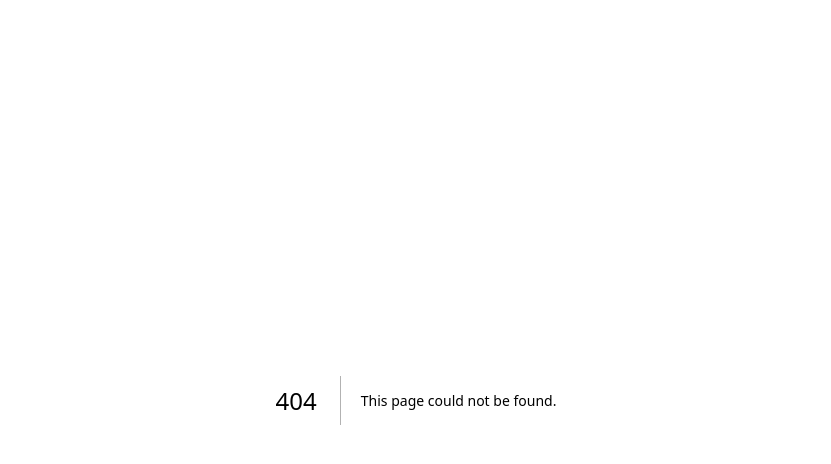
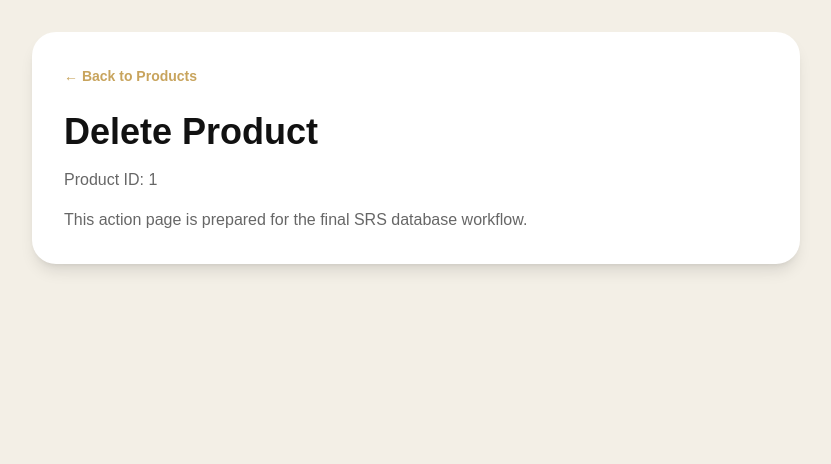
Before and after one commit to shajibhasan5656-cell/dadur-bari-mvp, a Next.js app: page /admin/products/1/delete in a window 1280 px wide. Before the commit this address had no page. Shown: the top 464 px of the page, without its empty margins (224-1055 px from the left). Built offline with nearby package versions, Linux system fonts and the light colour scheme.

Commit message:
Add product management action pages

```diff
--- /dev/null
+++ b/src/app/admin/products/[id]/delete/page.tsx
@@ -0,0 +1,15 @@
+import Link from "next/link";
+
+export default async function Page({ params }: { params: Promise<{ id: string }> }) {
+  const { id } = await params;
+  return (
+    <main className="min-h-screen bg-[#F3EFE6] p-8 text-[#111111]">
+      <div className="mx-auto max-w-3xl rounded-3xl bg-white p-8 shadow-lg">
+        <Link href="/admin/products" className="text-sm font-semibold text-[#C8A45D]">← Back to Products</Link>
+        <h1 className="mt-6 text-4xl font-bold">Delete Product</h1>
+        <p className="mt-4 text-black/60">Product ID: {id}</p>
+        <p className="mt-4 text-black/60">This action page is prepared for the final SRS database workflow.</p>
+      </div>
+    </main>
+  );
+}
--- /dev/null
+++ b/src/app/admin/products/[id]/edit/page.tsx
@@ -0,0 +1,15 @@
+import Link from "next/link";
+
+export default async function Page({ params }: { params: Promise<{ id: string }> }) {
+  const { id } = await params;
+  return (
+    <main className="min-h-screen bg-[#F3EFE6] p-8 text-[#111111]">
+      <div className="mx-auto max-w-3xl rounded-3xl bg-white p-8 shadow-lg">
+        <Link href="/admin/products" className="text-sm font-semibold text-[#C8A45D]">← Back to Products</Link>
+        <h1 className="mt-6 text-4xl font-bold">Edit Product</h1>
+        <p className="mt-4 text-black/60">Product ID: {id}</p>
+        <p className="mt-4 text-black/60">This action page is prepared for the final SRS database workflow.</p>
+      </div>
+    </main>
+  );
+}
--- /dev/null
+++ b/src/app/admin/products/[id]/status/page.tsx
@@ -0,0 +1,15 @@
+import Link from "next/link";
+
+export default async function Page({ params }: { params: Promise<{ id: string }> }) {
+  const { id } = await params;
+  return (
+    <main className="min-h-screen bg-[#F3EFE6] p-8 text-[#111111]">
+      <div className="mx-auto max-w-3xl rounded-3xl bg-white p-8 shadow-lg">
+        <Link href="/admin/products" className="text-sm font-semibold text-[#C8A45D]">← Back to Products</Link>
+        <h1 className="mt-6 text-4xl font-bold">Update Product Status</h1>
+        <p className="mt-4 text-black/60">Product ID: {id}</p>
+        <p className="mt-4 text-black/60">This action page is prepared for the final SRS database workflow.</p>
+      </div>
+    </main>
+  );
+}
--- a/src/app/admin/products/page.tsx
+++ b/src/app/admin/products/page.tsx
@@ -32,12 +32,12 @@ export default async function AdminProductsPage() {
                 <th>Status</th>
                 <th>Category</th>
                 <th>Price</th>
-                <th>Pre Order</th>
+                <th>Pre Order</th><th>Actions</th>
               </tr>
             </thead>
             <tbody>
               {products.length === 0 ? (
-                <tr><td className="py-6 text-black/60" colSpan={6}>No products found. Run seed or add product.</td></tr>
+                <tr><td className="py-6 text-black/60" colSpan={7}>No products found. Run seed or add product.</td></tr>
               ) : (
                 products.map((product) => (
                   <tr key={product.id} className="border-b">
@@ -47,6 +47,11 @@ export default async function AdminProductsPage() {
                     <td>{product.categoryName ?? "-"}</td>
                     <td>৳{product.price ?? 0}</td>
                     <td>{product.isPreOrder ? "Yes" : "No"}</td>
+                    <td className="space-x-2">
+                      <Link href={`/admin/products/${product.id}/edit`} className="rounded bg-[#111111] px-3 py-2 text-xs font-semibold text-white">Edit</Link>
+                      <Link href={`/admin/products/${product.id}/status`} className="rounded bg-[#C8A45D] px-3 py-2 text-xs font-semibold text-[#111111]">Status</Link>
+                      <Link href={`/admin/products/${product.id}/delete`} className="rounded bg-red-100 px-3 py-2 text-xs font-semibold text-red-700">Delete</Link>
+                    </td>
                   </tr>
                 ))
               )}
```
